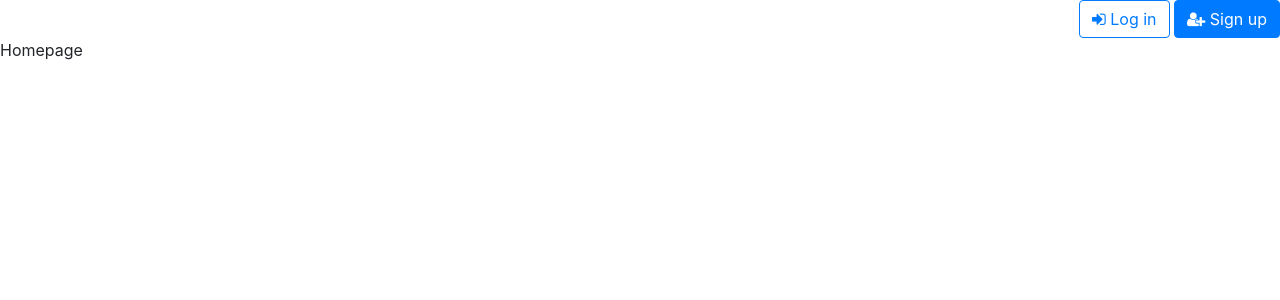
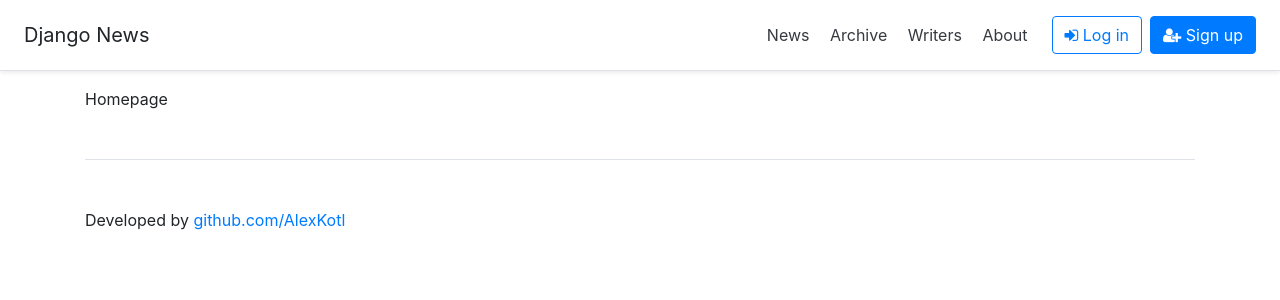
Before and after one commit to AlexKotl/news-django, a Django app: page / in a window 1280 px wide. Shown: the top 300 px of the page. Run offline with Django 3.2, Linux system fonts and the light colour scheme; some libraries are stand-ins or nearby versions.

Commit message:
login and registration forms

```diff
--- a/news_django/templates/index.html
+++ b/news_django/templates/index.html
@@ -15,11 +15,15 @@
 
 </head>
 <body>
-    <div class="top-menu">
-        <div class="top-menu-container clearfix">
+    <div class="d-flex flex-column flex-md-row align-items-center p-3 px-md-4 mb-3 bg-white border-bottom shadow-sm">
+            <h5 class="my-0 mr-md-auto font-weight-normal">Django News</h5>
+            <nav class="my-2 my-md-0 mr-md-3">
+                <a class="p-2 text-dark" href="{% url 'index' %}">News</a>
+                <a class="p-2 text-dark" href="#">Archive</a>
+                <a class="p-2 text-dark" href="#">Writers</a>
+                <a class="p-2 text-dark" href="#">About</a>
+            </nav>
 
-
-            <div class="menu user-block float-right">
             {% if user.is_authenticated %}
                 Hello,
                 <a href='{% url 'profile' %}'>
@@ -31,7 +35,7 @@
                     Log out
                 </a>
             {% else %}
-                    <a href="{% url 'login' %}" class="btn btn-outline-primary">
+                <a href="{% url 'login' %}" class="btn btn-outline-primary mr-2">
                     <i class="fa fa-sign-in"></i>
                     Log in
                 </a>
@@ -40,14 +44,16 @@
                     Sign up
                 </a>
             {% endif %}
+
     </div>
 
-        </div>
-    </div>
-
-    <div class="">
+    <div class="container mr-auto ml-auto">
         {% block content %}
         {% endblock %}
+
+        <footer class="pt-4 my-md-5 pt-md-5 border-top">
+            Developed by <a href="https://github.com/AlexKotl" target="_blank">github.com/AlexKotl</a>
+        </footer>
     </div>
 
 </body>
--- a/news_django/views.py
+++ b/news_django/views.py
@@ -2,6 +2,7 @@ from django.shortcuts import render, get_object_or_404
 from django.http import HttpResponseRedirect
 from django.views import View, generic
 from django.urls import reverse_lazy, reverse
+from django.contrib.auth.forms import UserCreationForm
 from django.contrib.auth.mixins import LoginRequiredMixin
 from django.core.paginator import Paginator, PageNotAnInteger, EmptyPage
 from django.contrib import messages
@@ -11,4 +12,6 @@ class IndexView(View):
         return render(request, 'homepage.html')
 
 class RegisterView(generic.CreateView):
-    pass
+    form_class = UserCreationForm
+    success_url = reverse_lazy('login')
+    template_name = 'registration.html'
--- a/pyproject.toml
+++ b/pyproject.toml
@@ -8,6 +8,7 @@ authors = ["Alex <slicer256@gmail.com>"]
 python = "3.6.5"
 django = "^3.0"
 bootstrap4 = "^0.1.0"
+django-bootstrap4 = "^1.1"
 
 [tool.poetry.dev-dependencies]
 
--- /dev/null
+++ b/static/css/styles.css
@@ -0,0 +1,3 @@
+.container {
+    max-width: 1000px;
+}
```
Also changed, not shown: news_django/templates/registration.html (added, +11 -0 lines), news_django/templates/registration/login.html (added, +11 -0 lines). Lines whose indentation alone changed are shown as unchanged.
